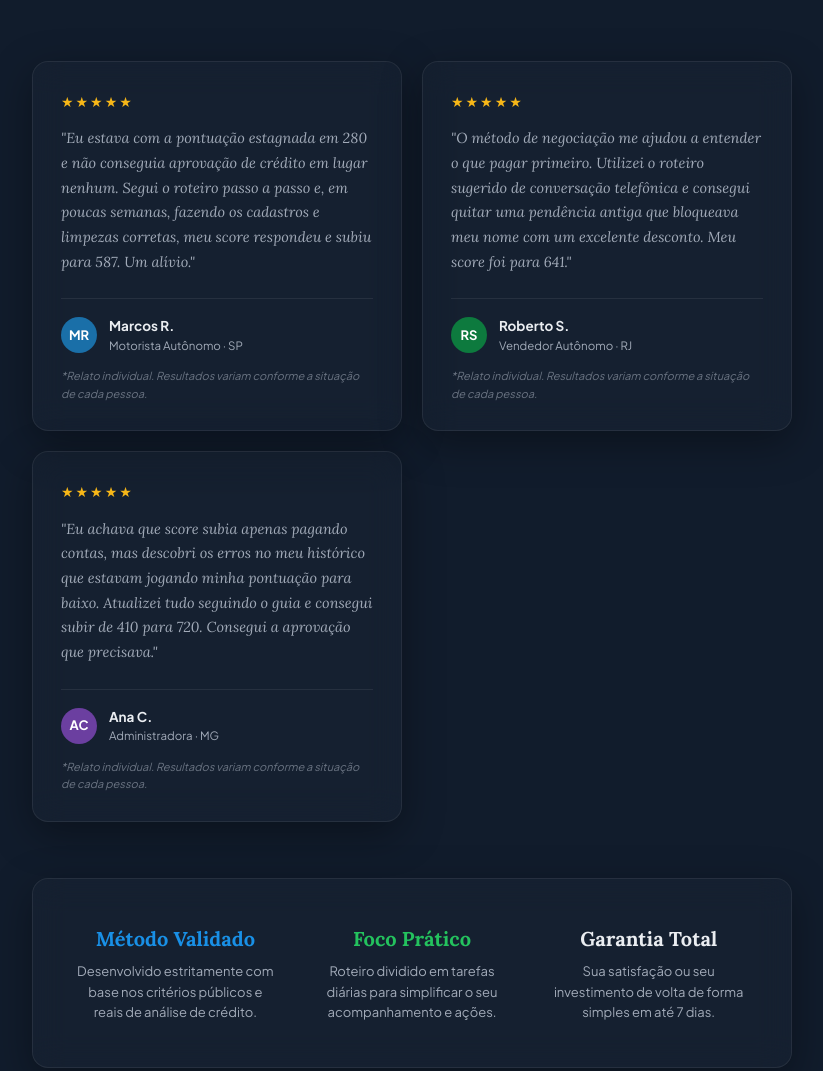
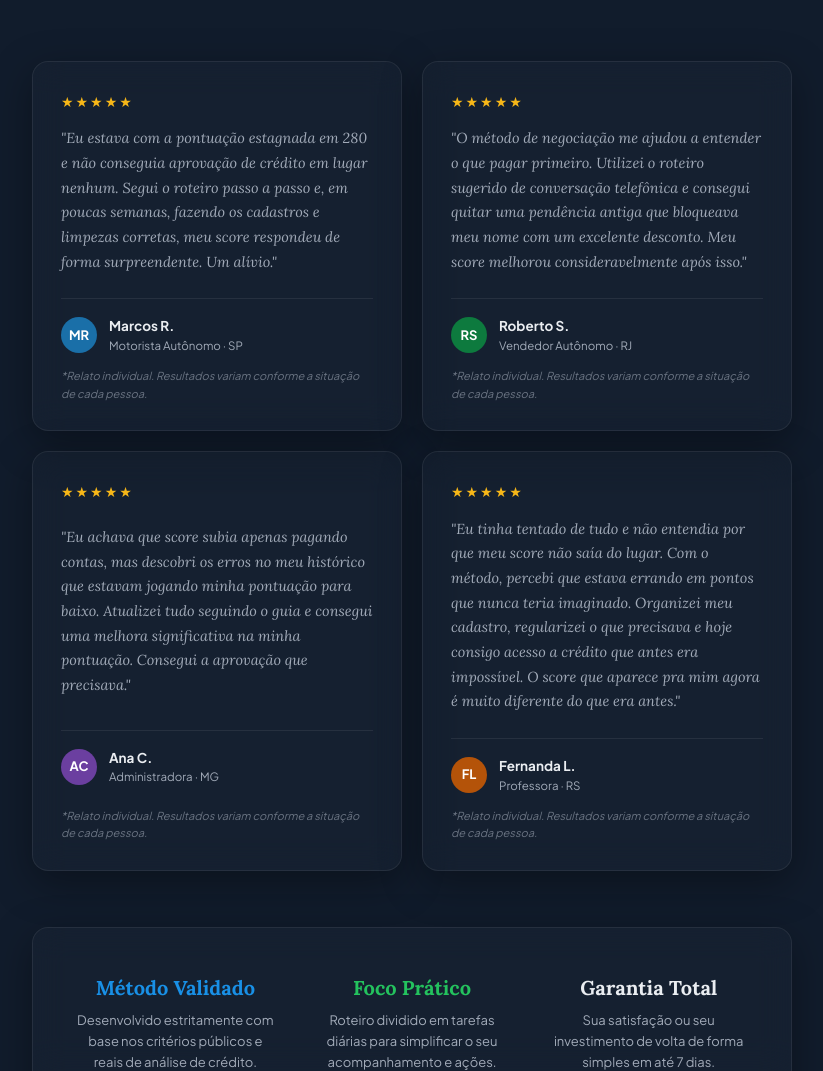
Before and after one commit to Elder-Cabral/codigo-doscore-v2, a website built with Vite: page index.html in a window 1280 px wide. Shown: the part 8388-9459 px from the top of the page, without its empty margins (228-1051 px from the left). Built offline with nearby package versions, Linux system fonts and the light colour scheme.

Commit message:
atualização google ads comentarios

```diff
--- a/index.html
+++ b/index.html
@@ -14,7 +14,7 @@
 
   <meta charset="UTF-8">
   <meta name="viewport" content="width=device-width, initial-scale=1.0">
-  <title>Código do Score — Aumente seu Score em 30 dias, mesmo negativado</title>
+  <title>Código do Score — Método Prático para Organizar seu Crédito</title>
 
   <!-- Google Fonts: Lora for editorial authority serif, Plus Jakarta Sans for clean high-tech fintech feel -->
   <link rel="preconnect" href="https://fonts.googleapis.com">
@@ -527,7 +527,7 @@
             <p class="t-text lora">
               "Eu estava com a pontuação estagnada em 280 e não conseguia aprovação de crédito em lugar nenhum. Segui o
               roteiro passo a passo e, em poucas semanas, fazendo os cadastros e limpezas corretas, meu score respondeu
-              e subiu para 587. Um alívio."
+              de forma surpreendente. Um alívio."
             </p>
             <div class="t-footer">
               <div class="t-avatar" style="background-color: #1A6FA8;">MR</div>
@@ -547,7 +547,7 @@
             <p class="t-text lora">
               "O método de negociação me ajudou a entender o que pagar primeiro. Utilizei o roteiro sugerido de
               conversação telefônica e consegui quitar uma pendência antiga que bloqueava meu nome com um excelente
-              desconto. Meu score foi para 641."
+              desconto. Meu score melhorou consideravelmente após isso."
             </p>
             <div class="t-footer">
               <div class="t-avatar" style="background-color: #0D7A3E;">RS</div>
@@ -566,14 +566,35 @@
             <div class="stars">★★★★★</div>
             <p class="t-text lora">
               "Eu achava que score subia apenas pagando contas, mas descobri os erros no meu histórico que estavam
-              jogando minha pontuação para baixo. Atualizei tudo seguindo o guia e consegui subir de 410 para 720.
-              Consegui a aprovação que precisava."
+              jogando minha pontuação para baixo. Atualizei tudo seguindo o guia e consegui uma melhora significativa
+              na minha pontuação. Consegui a aprovação que precisava."
             </p>
             <div class="t-footer">
               <div class="t-avatar" style="background-color: #6B3FA0;">AC</div>
               <div class="t-meta">
                 <span class="t-name">Ana C.</span>
                 <span class="t-desc">Administradora · MG</span>
+              </div>
+            </div>
+            <p
+              style="font-size: 11px; color: var(--text-muted); opacity: 0.6; font-style: italic; margin-top: 12px; text-align: left;">
+              *Relato individual. Resultados variam conforme a situação de cada pessoa.
+            </p>
+          </div>
+
+          <div class="testimonial-card glass-panel">
+            <div class="stars">★★★★★</div>
+            <p class="t-text lora">
+              "Eu tinha tentado de tudo e não entendia por que meu score não saía do lugar. Com o método, percebi que
+              estava errando em pontos que nunca teria imaginado. Organizei meu cadastro, regularizei o que precisava
+              e hoje consigo acesso a crédito que antes era impossível. O score que aparece pra mim agora é
+              muito diferente do que era antes."
+            </p>
+            <div class="t-footer">
+              <div class="t-avatar" style="background-color: #B45309;">FL</div>
+              <div class="t-meta">
+                <span class="t-name">Fernanda L.</span>
+                <span class="t-desc">Professora · RS</span>
               </div>
             </div>
             <p
```
